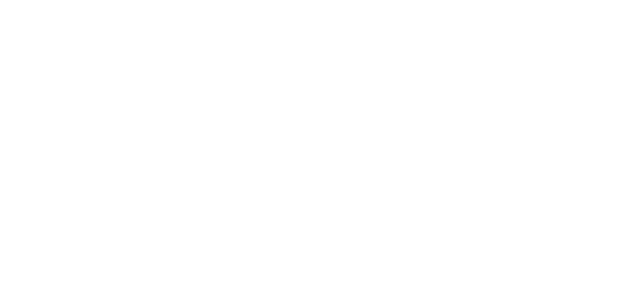
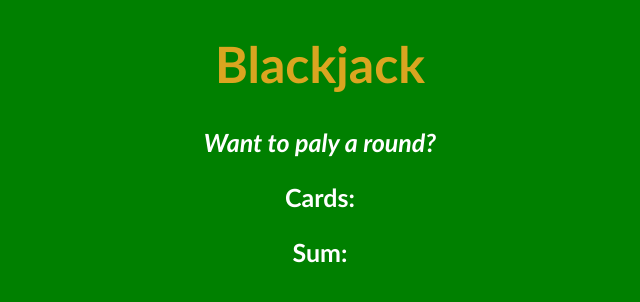
Before and after one commit to ianjosephjones/BlackJack-Game, a plain HTML site: page index.html in a window 1280 px wide. Shown: the whole page, without its empty margins (320-960 px from the left). Drawn offline with Linux system fonts and the light colour scheme.

Commit message:
Added css

```diff
--- a/index.css
+++ b/index.css
@@ -0,0 +1,17 @@
+body {
+	font-family: 'Trebuchet MS', 'Lucida Sans Unicode', 'Lucida Grande',
+		'Lucida Sans', Arial, sans-serif;
+	background-color: green;
+	color: white;
+	text-align: center;
+	font-size: 25px;
+	font-weight: bold;
+}
+
+h1 {
+	color: goldenrod;
+}
+
+#message-el {
+	font-style: italic;
+}
--- a/index.html
+++ b/index.html
@@ -8,6 +8,10 @@
     <link rel="stylesheet" href="index.css">
 </head>
 <body>
+    <h1>Blackjack</h1>
+    <p id="message-el">Want to paly a round?</p>
+    <p>Cards:</p>
+    <p>Sum:</p>
     <script src="index.js"></script>
 </body>
 </html>
```
Also changed, not shown: table.jpeg (added).
